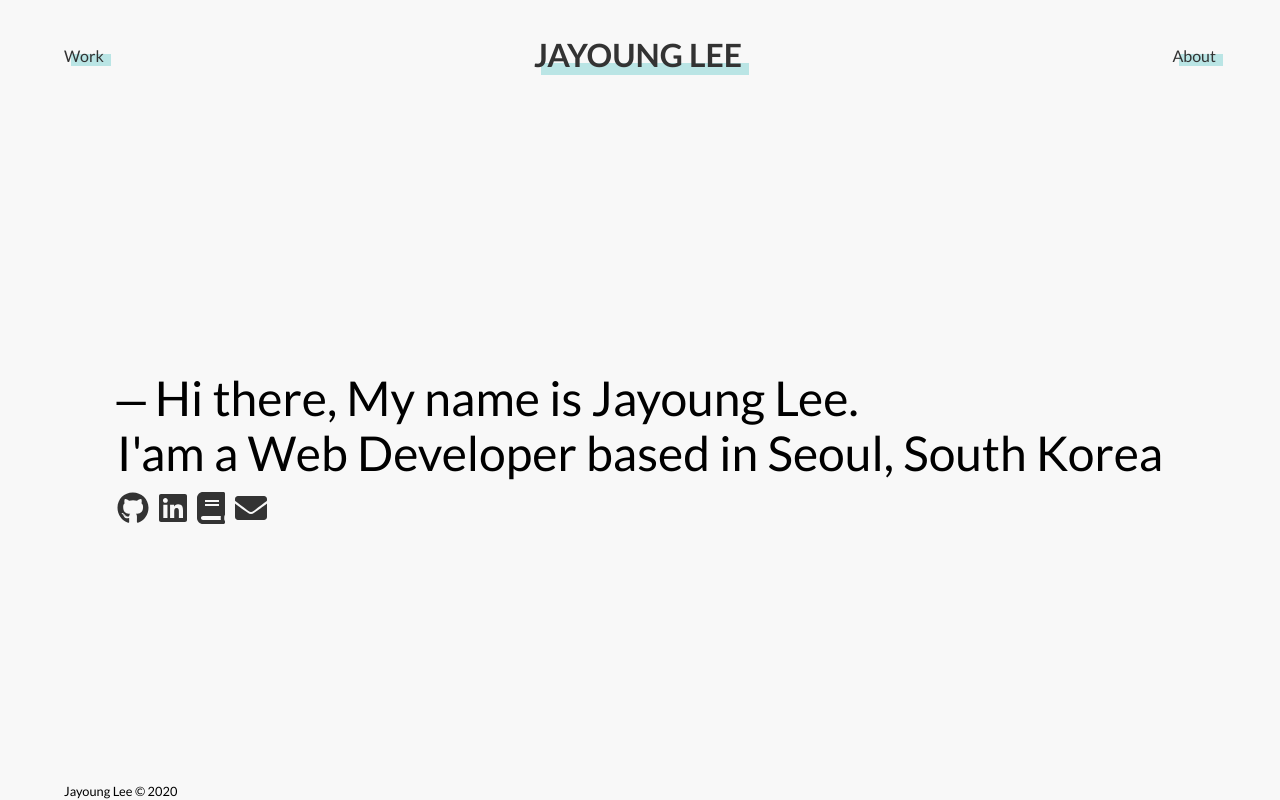
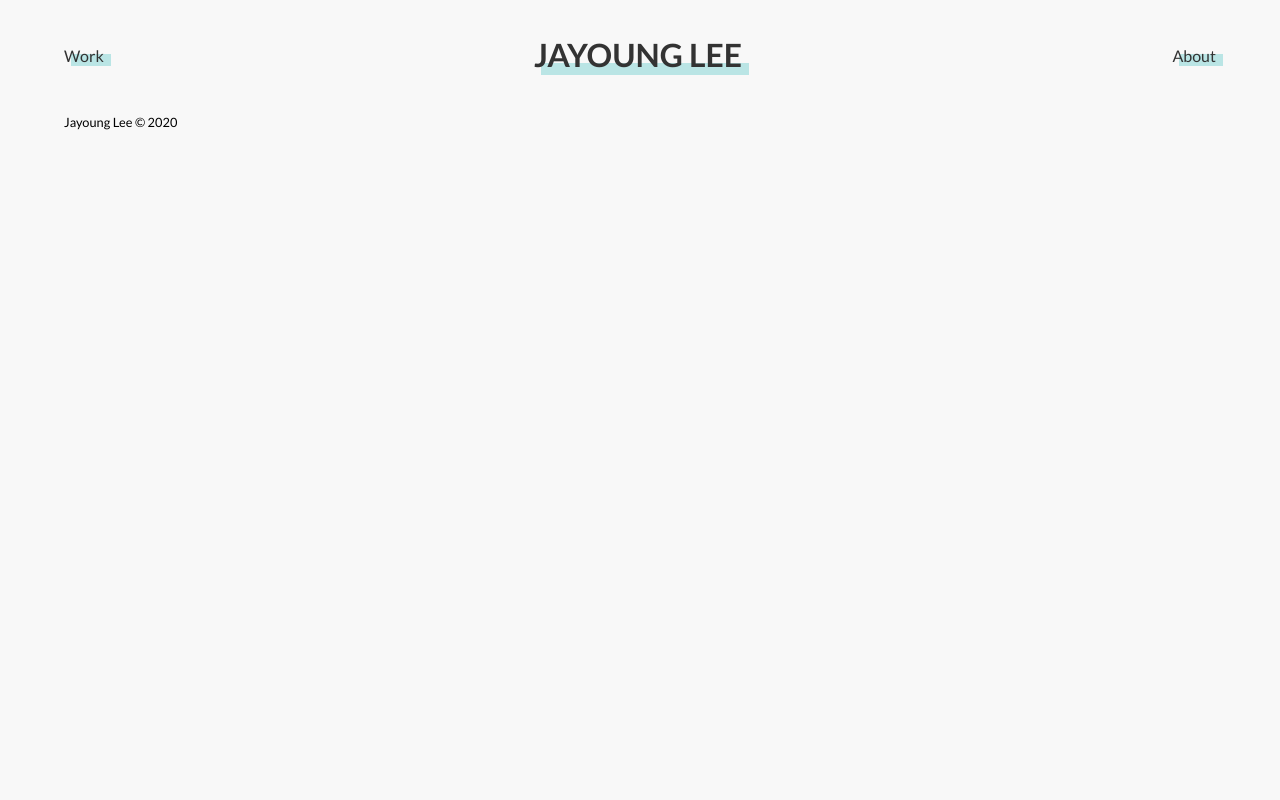
Before and after one commit to jayounglee92/jayounglee, a React (Create React App) app: page / in a window 1280 px wide. Built offline with nearby package versions, Linux system fonts and the light colour scheme.

Commit message:
기본 /jayounglee 로 통일

```diff
--- a/package.json
+++ b/package.json
@@ -45,7 +45,7 @@
       "last 1 safari version"
     ]
   },
-  "homepage": "http://jayounglee92.github.io/",
+  "homepage": "http://jayounglee92.github.io/jayounglee",
   "devDependencies": {
     "gh-pages": "^2.2.0"
   }
--- a/src/App.js
+++ b/src/App.js
@@ -1,5 +1,5 @@
 import React from 'react';
-import Home from './component/Home';
+import Main from './component/Main';
 import Work from './component/Work';
 import About from './component/About';
 import Footer from './component/Footer';
@@ -15,7 +15,7 @@ function App() {
         <div className="dep1-root">
           <Header/>
             <Route path="/work" component={Work} />
-            <Route exact path="/" component={Home} />
+            <Route exact path="/jayounglee" component={Main} />
             <Route path="/about" component={About} />
           <Footer/>
         </div>
--- a/src/component/Header.js
+++ b/src/component/Header.js
@@ -8,7 +8,7 @@ class Header extends Component {
             <header className="header">
                 <ul>
                     <li><Link to="/work">Work</Link></li>
-                    <li><h1><Link to="/">JAYOUNG LEE</Link></h1></li>
+                    <li><h1><Link to="/jayounglee">JAYOUNG LEE</Link></h1></li>
                     <li><Link to="/about">About</Link></li>
                 </ul>
             </header>
--- a/src/component/Home.css
+++ b/src/component/Main.css
@@ -1,10 +1,10 @@
-.home {
+.main {
   align-items: center;
   margin-top: 33vh;
   margin-bottom: 33vh;
 }
 
-.home-text {
+.main-text {
   white-space: pre-wrap;
   font-size: 3em;
   margin: 0;
--- a/src/component/Home.js
+++ b/src/component/Main.js
@@ -1,15 +1,15 @@
 
 import React, { Component } from 'react';
 import Social from './Social';
-import './Home.css'
+import './Main.css'
 
 
-class Home extends Component {
+class Main extends Component {
     render() {
         return (
-            <main className="home">
-                <div className="home-con">
-                    <p className="home-text">
+            <main className="main">
+                <div className="main-con">
+                    <p className="main-text">
                     ― Hi there, My name is Jayoung Lee.
                     <br/>
                     I'am a Web Developer based in Seoul, South Korea
@@ -21,4 +21,4 @@ class Home extends Component {
     }
 }
 
-export default Home;
+export default Main;
```
Also changed, not shown: 14 other files (tests, documents, lock files or other folders).
